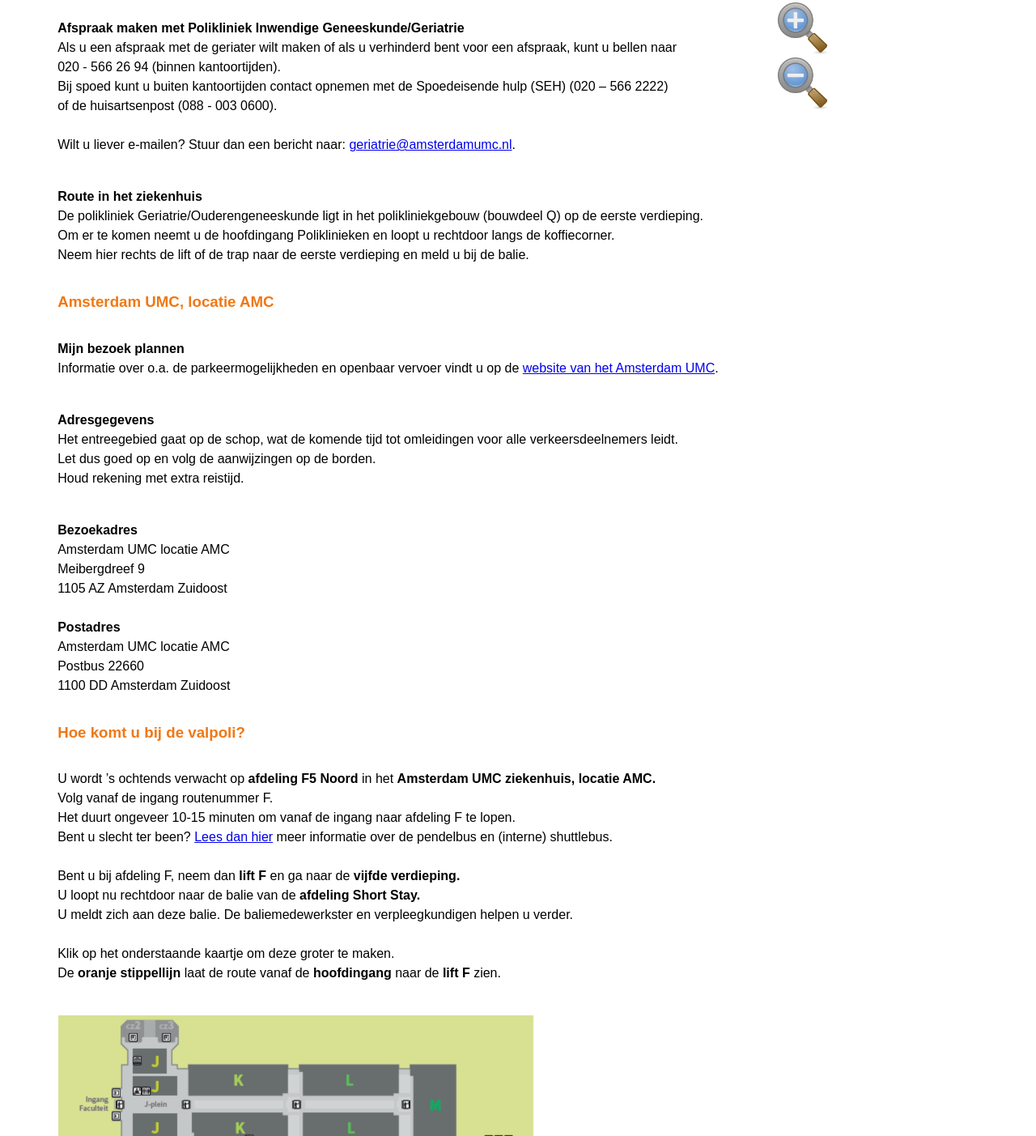
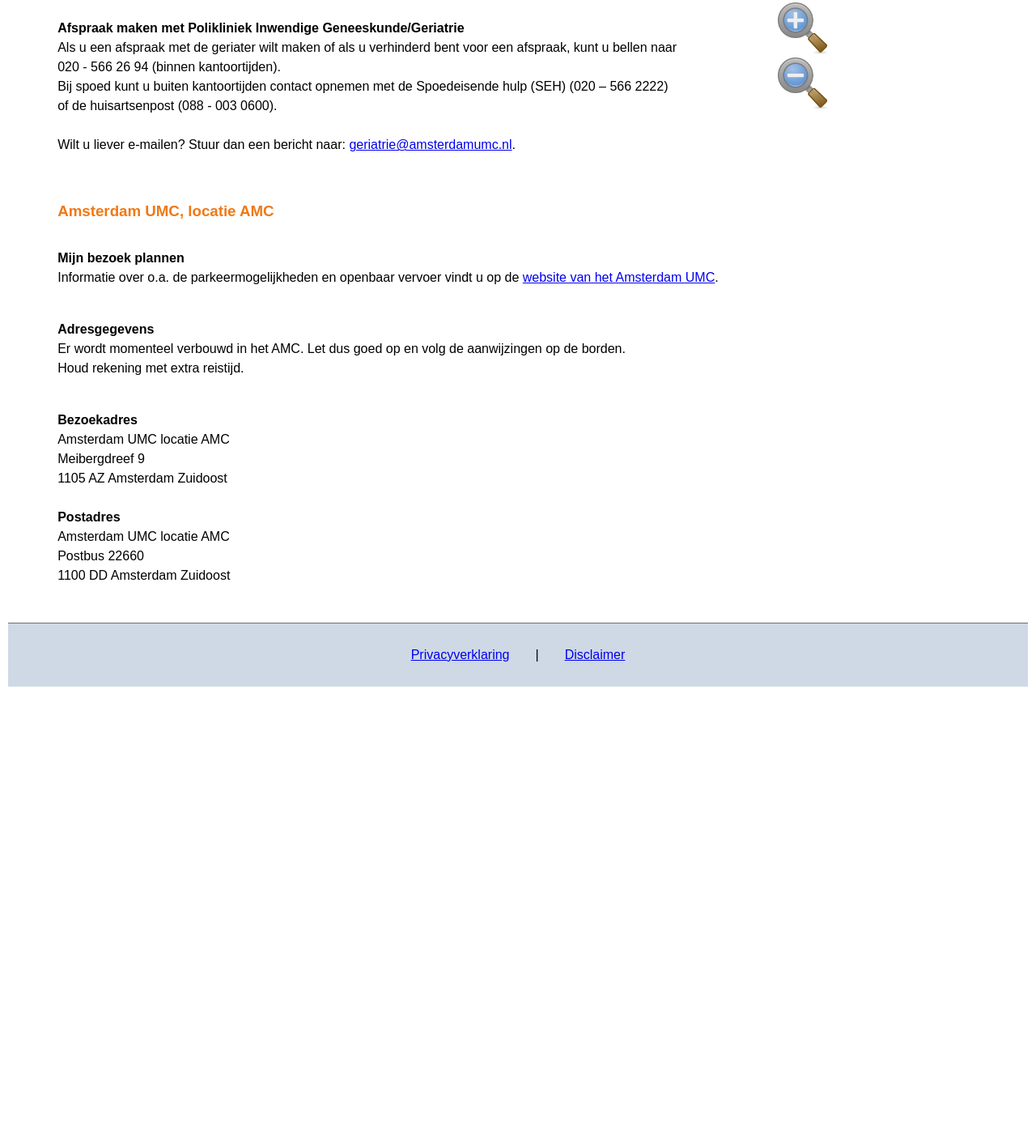
Before and after one commit to ace-dvm/valportaal, a website: page valportaal-static/contact.html in a window 1280 px wide. Shown: the part 317-1720 px from the top of the page at 81% size. After the commit the page ends 1173 px from the top, so only its background shows below. Drawn offline with Linux system fonts and the light colour scheme.

Commit message:
remove outdated route information from Valportaal

```diff
--- a/valportaal-static/contact.html
+++ b/valportaal-static/contact.html
@@ -78,12 +78,6 @@
 				Wilt u liever e-mailen? Stuur dan een bericht naar: <a href="mailto:geriatrie@amsterdamumc.nl">geriatrie@amsterdamumc.nl</a>.<br/>
 				<br/>
 				</p>
-				<p>
-				<b>Route in het ziekenhuis</b><br/>
-				De polikliniek Geriatrie/Ouderengeneeskunde ligt in het polikliniekgebouw (bouwdeel Q) op de eerste verdieping. <br/>
-				Om er te komen neemt u de hoofdingang Poliklinieken en loopt u rechtdoor langs de koffiecorner. <br/>
-				Neem hier rechts de lift of de trap naar de eerste verdieping en meld u bij de balie.<br/>
-				</p>
 			</div>
 		</div>
 		<h3>Amsterdam UMC, locatie AMC</h3>
@@ -96,8 +90,7 @@
 
 			<p>
 			<b>Adresgegevens</b><br/>
-			Het entreegebied gaat op de schop, wat de komende tijd tot omleidingen voor alle verkeersdeelnemers leidt.<br/>
-			Let dus goed op en volg de aanwijzingen op de borden.<br/>
+			Er wordt momenteel verbouwd in het AMC. Let dus goed op en volg de aanwijzingen op de borden.<br/>
 			Houd rekening met extra reistijd.<br/>
 			<br/>
 			</p>
@@ -115,27 +108,6 @@
 			</p>
 		</div>
 
-                <h3>Hoe komt u bij de valpoli?</h3>
-                <div>
-				<p>
-                        U wordt ’s ochtends verwacht op <b>afdeling F5 Noord</b> in het <b>Amsterdam UMC ziekenhuis, locatie AMC.</b><br/>
-                        Volg vanaf de ingang routenummer F.<br/>
-                        Het duurt ongeveer 10-15 minuten om vanaf de ingang naar afdeling F te lopen.<br/>
-                        Bent u slecht ter been? <a href="https://www.amc.nl/web/mijn-afspraak/mijn-afspraak-in-het-amc/pendelbus-en-shuttleservice.htm">Lees dan hier</a> meer informatie over de pendelbus en (interne) shuttlebus.<br/>
-                        <br/>
-                        Bent u bij afdeling F, neem dan <b>lift F</b> en ga naar de <b>vijfde verdieping.</b><br/>
-                        U loopt nu rechtdoor naar de balie van de <b>afdeling Short Stay.</b><br/>
-                        U meldt zich aan deze balie. De baliemedewerkster en verpleegkundigen helpen u verder.<br/>
-                        <br/>
-                        Klik op het onderstaande kaartje om deze groter te maken.<br/>
-                        De <b>oranje stippellijn</b> laat de route vanaf de <b>hoofdingang</b> naar de <b>lift F</b> zien.<br/>
-                        <br/>
-				</p>
-                        <img src="assets/route.png" style="width:589px;height:583px">
-                </div>
-
-
-
 	</div>
 	<div class="footer">
 		<a href="privacy.html" target="_blank">Privacyverklaring<a> | <a href="https://www.amc.nl/web/amsterdam-umc-disclaimer.htm" target="_blank">Disclaimer</a>
```
Also changed, not shown: valportaal-static/voorbereiding.html (+1 -12 lines), valportaal-static/assets/route.png (deleted).
